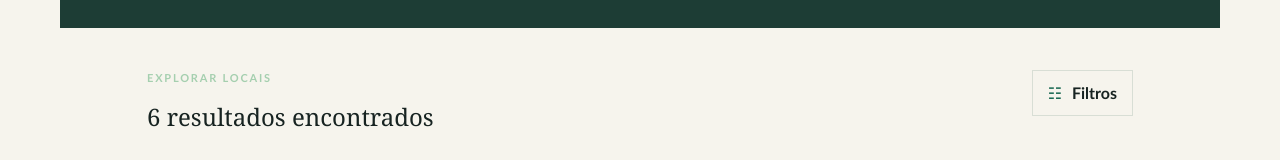
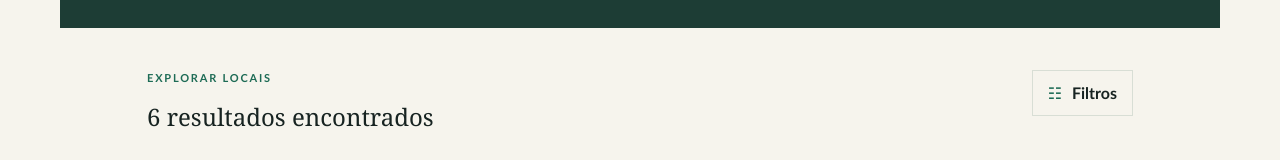
Before and after one commit to 1TDSPJ-26/portal-locais-acessiveis, a React (Vite) app: page /locais in a window 1280 px wide. Shown: the part 586-746 px from the top of the page. Built offline with nearby package versions, Linux system fonts and the light colour scheme.

Commit message:
fix: separa a cor do texto de apoio da faixa de destaque e do conteudo

```diff
--- a/src/index.css
+++ b/src/index.css
@@ -55,6 +55,9 @@ button {
   right: -70px;
   top: -100px;
 }
+/* Os dois vivem sobre fundos diferentes: a faixa de destaque é escura e o
+   conteúdo é claro. Com uma cor só, um dos dois fica sempre sem contraste
+   suficiente — sobre o fundo claro, esta cor rende 1,57:1. */
 .eyebrow,
 .section-kicker {
   margin: 0 0 12px;
@@ -62,7 +65,12 @@ button {
   letter-spacing: 1.8px;
   font-size: 11px;
   font-weight: bold;
+}
+.eyebrow {
   color: #a5cfaf;
+}
+.section-kicker {
+  color: var(--leaf);
 }
 h1 {
   max-width: 720px;
```
